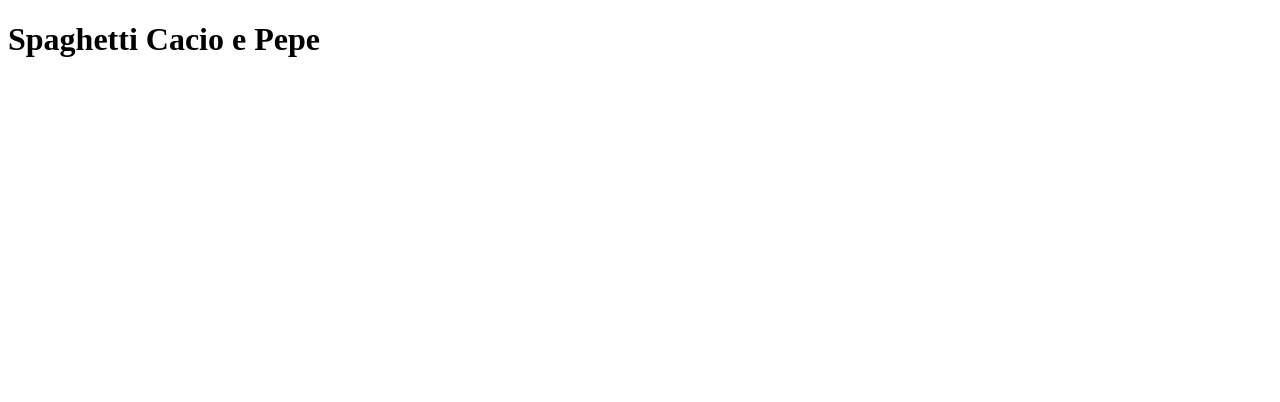
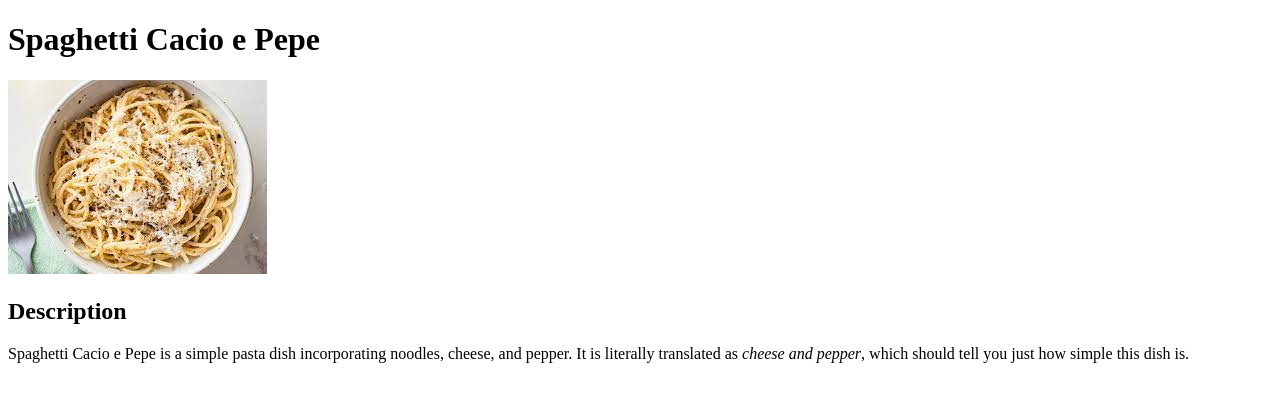
Before and after one commit to mjande/odin-recipes, a plain HTML site: page recipes/cacio-e-pepe.html in a window 1280 px wide. Drawn offline with Linux system fonts and the light colour scheme.

Commit message:
Add picture and description to cacio-e-pepe.html

```diff
--- a/recipes/cacio-e-pepe.html
+++ b/recipes/cacio-e-pepe.html
@@ -7,5 +7,12 @@
 
     <body>
         <h1>Spaghetti Cacio e Pepe</h1>
+        <img src="../img/cacio-e-pepe.jpeg" alt="Cacio e Pepe Dish">
+        <h2>Description</h2>
+        <p>
+            Spaghetti Cacio e Pepe is a simple pasta dish incorporating noodles,
+            cheese, and pepper. It is literally translated as <em>cheese and
+            pepper</em>, which should tell you just how simple this dish is.
+        </p>
     </body>
 </html>
```
Also changed, not shown: img/cacio-e-pepe.jpeg (added), 2 other files.
